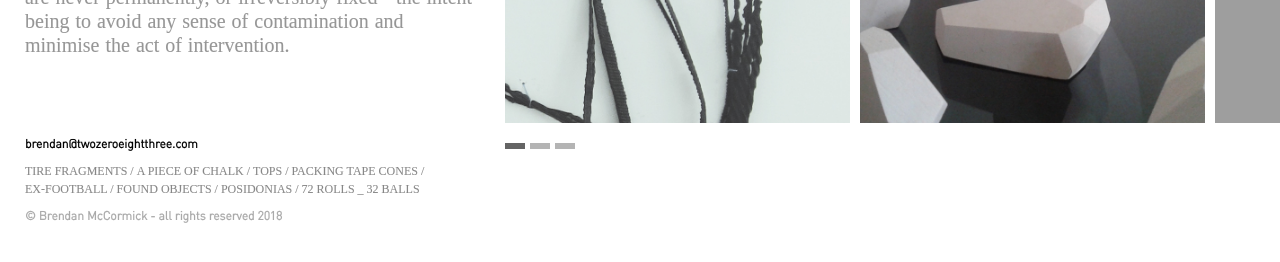
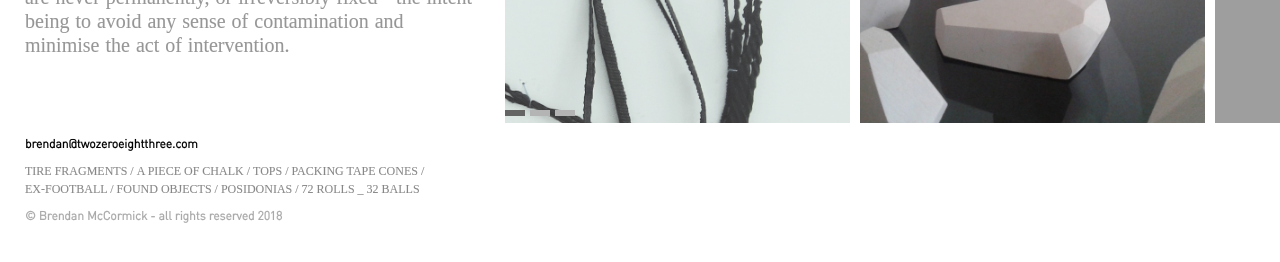
Before and after one commit to twozeroeightthree/website, a Jekyll site: the page built from index.html, in a window 1280 px wide. Shown: the part 362-624 px from the top of the page. Built offline with Jekyll 4.4.1, drawn with Linux system fonts in a browser that asks for light colours; some web fonts are replaced; the list of posts is cut into pages by our own code; grey boxes are pictures that could not be loaded.

Commit message:
2018-03-30_17:10

```diff
--- a/assets/main.css
+++ b/assets/main.css
@@ -30,7 +30,9 @@
 
 
 /* Structure of the website */
-
+#title{
+  position: fixed;
+}
 .panel{ /* Left panel, description */
   width: 450px;
   height: 457px;
@@ -123,6 +125,7 @@
   white-space: nowrap;
   overflow: hidden;
   font-size: 0px;
+  top:0px;
 }
 #slideshow.mobile{
   overflow-x: scroll;
```
Also changed, not shown: 1 other file.
